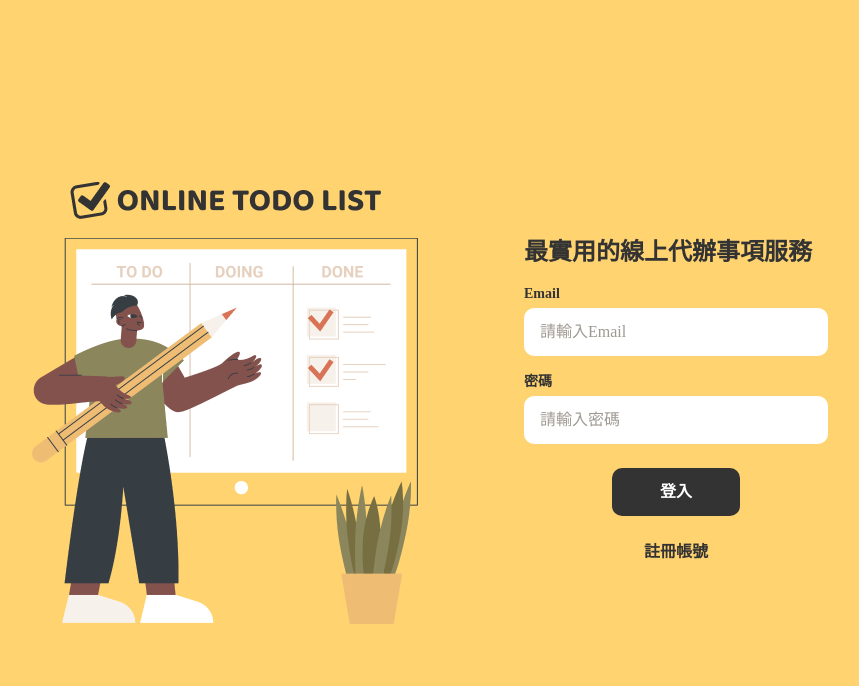
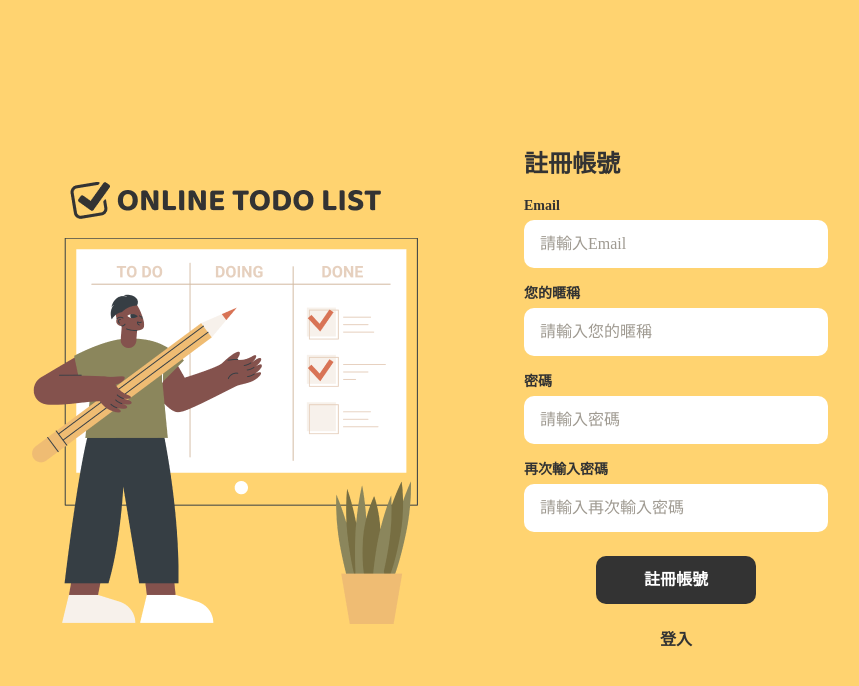
Before and after one commit to Annie-Peng/ONLINE-TODO-LIST, a React (Create React App) app: page / in a window 1280 px wide. Both pictures are taken after a click on the button "註冊帳號". Shown: the top 686 px of the page, without its empty margins (210-1069 px from the left). Built offline with nearby package versions, Linux system fonts and the light colour scheme.

Commit message:
add transfer between login and register

```diff
--- a/src/components/common/input.js
+++ b/src/components/common/input.js
@@ -1,7 +1,8 @@
-export default function Input({ value, showContent, onChange }) {
+export default function Input({ name, value, showContent, onChange }) {
   return (
     <input
       className="peer mt-1 py-3 px-4 rounded-[10px] placeholder:text-tertiary text-medium w-full"
+      name={name}
       value={value}
       placeholder={`請輸入${showContent}`}
       onChange={onChange}
--- a/src/components/login/formContent.js
+++ b/src/components/login/formContent.js
@@ -2,29 +2,43 @@ import { useState } from "react";
 import MainBtn from "../common/btn.js";
 import Input from "../common/input.js";
 
-function FormInput({ content, value, onChange }) {
+function FormInput({ name, content, value, onChange }) {
   return (
     <label>
       <p className="mt-4 text-sm font-bold">{content}</p>
-      <Input value={value} showContent={content} onChange={onChange} />
+      <Input
+        name={name}
+        value={value}
+        showContent={content}
+        onChange={onChange}
+      />
     </label>
   );
 }
 
-function Login({ isLogin }) {
-  if (!isLogin) return null;
-
-  const [email, setEmail] = useState("");
-  const [password, setPassword] = useState("");
+function Login({ showLogin, onClickToRegister }) {
+  const [cusInfo, setCusInfo] = useState({
+    email: "",
+    password: "",
+  });
   const [emailStatus, setEmailStatus] = useState("typing");
   const [passwordStatus, setPasswordStatus] = useState("typing");
+
+  if (!showLogin) return null;
 
   const isEmptyEmail = emailStatus === null;
   const isEmptyPassword = passwordStatus === null;
 
   function checkForm() {
-    setEmailStatus(email ? "typing" : null);
-    setPasswordStatus(password ? "typing" : null);
+    setEmailStatus(cusInfo.email ? "typing" : null);
+    setPasswordStatus(cusInfo.password ? "typing" : null);
+  }
+
+  function handleChange(e) {
+    setCusInfo({
+      ...cusInfo,
+      [e.target.name]: e.target.value,
+    });
   }
 
   return (
@@ -33,16 +47,18 @@ function Login({ isLogin }) {
       <form className="mt-2">
         <FormInput
           content="Email"
-          value={email}
-          onChange={(e) => setEmail(e.target.value)}
+          name="email"
+          value={cusInfo.email}
+          onChange={handleChange}
         />
         {isEmptyEmail && (
           <p className="text-warning text-sm font-bold">此欄位不可為空</p>
         )}
         <FormInput
           content="密碼"
-          value={password}
-          onChange={(e) => setPassword(e.target.value)}
+          name="password"
+          value={cusInfo.password}
+          onChange={handleChange}
         />
         {isEmptyPassword && (
           <p className="text-warning text-sm font-bold">此欄位不可為空</p>
@@ -51,7 +67,7 @@ function Login({ isLogin }) {
       <MainBtn value={"登入"} onClick={checkForm} />
       <button
         className="block mx-auto mt-6 font-bold"
-        // onClickTransferPage={onClick}
+        onClick={onClickToRegister}
       >
         註冊帳號
       </button>
@@ -59,21 +75,107 @@ function Login({ isLogin }) {
   );
 }
 
-function Register() {}
+function Register({ showRegister, onClickToLogin }) {
+  const [emptyStatus, setEmptyStatus] = useState({
+    email: "",
+    name: "",
+    password: "",
+    rePassword: "",
+  });
+  const [cusInfo, setCusInfo] = useState({
+    email: "",
+    name: "",
+    password: "",
+    rePassword: "",
+  });
+
+  if (!showRegister) return null;
+
+  function handleChange(e) {
+    setCusInfo({
+      ...cusInfo,
+      [e.target.name]: e.target.value,
+    });
+  }
+
+  function checkForm(e) {
+    e.preventDefault();
+
+    if (!e.target.value) {
+      setEmptyStatus({
+        ...cusInfo,
+        [e.target.name]: true,
+      });
+    }
+  }
+
+  return (
+    <div className="w-[304px]">
+      <h3 className="font-bold text-2xl">註冊帳號</h3>
+      <form>
+        <FormInput
+          content="Email"
+          name="email"
+          value={cusInfo.email}
+          onChange={handleChange}
+        />
+        {emptyStatus.email && (
+          <p className="text-warning text-sm font-bold">此欄位不可為空</p>
+        )}
+        <FormInput
+          content="您的暱稱"
+          name="name"
+          value={cusInfo.name}
+          onChange={handleChange}
+        />
+        {emptyStatus.name && (
+          <p className="text-warning text-sm font-bold">此欄位不可為空</p>
+        )}
+        <FormInput
+          content="密碼"
+          name="password"
+          value={cusInfo.password}
+          onChange={handleChange}
+        />
+        {emptyStatus.password && (
+          <p className="text-warning text-sm font-bold">此欄位不可為空</p>
+        )}
+        <FormInput
+          content="再次輸入密碼"
+          name="rePassword"
+          value={cusInfo.rePassword}
+          onChange={handleChange}
+        />
+        {emptyStatus.rePassword && (
+          <p className="text-warning text-sm font-bold">此欄位不可為空</p>
+        )}
+      </form>
+      <MainBtn value={"註冊帳號"} onClick={checkForm} />
+      <button className="block mx-auto mt-6 font-bold" onClick={onClickToLogin}>
+        登入
+      </button>
+    </div>
+  );
+}
 
 export default function FormContent() {
   const [isLogin, setIsLogin] = useState(true);
+  const [isRegister, setIsRegister] = useState(false);
 
-  // function onClick({ onClick }) {
-  //   return "hi";
-  // }
+  function onClickToRegister() {
+    setIsLogin(false);
+    setIsRegister(true);
+  }
+
+  function onClickToLogin() {
+    setIsLogin(true);
+    setIsRegister(false);
+  }
 
   return (
     <>
-      <Login isLogin={true} />
-      <Register />
+      <Login showLogin={isLogin} onClickToRegister={onClickToRegister} />
+      <Register showRegister={isRegister} onClickToLogin={onClickToLogin} />
     </>
   );
 }
-
-// onClickTransferPage={onClick}
```
